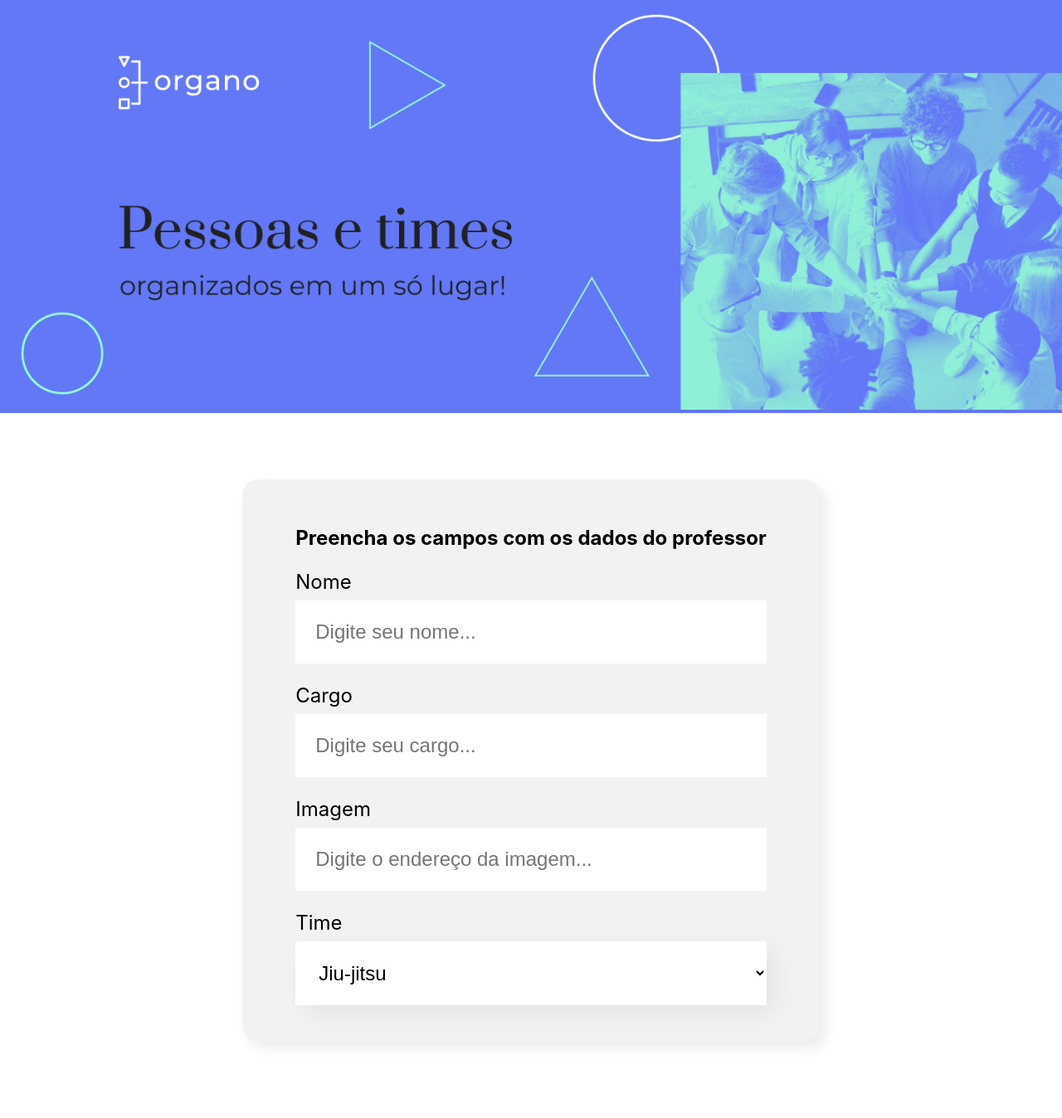
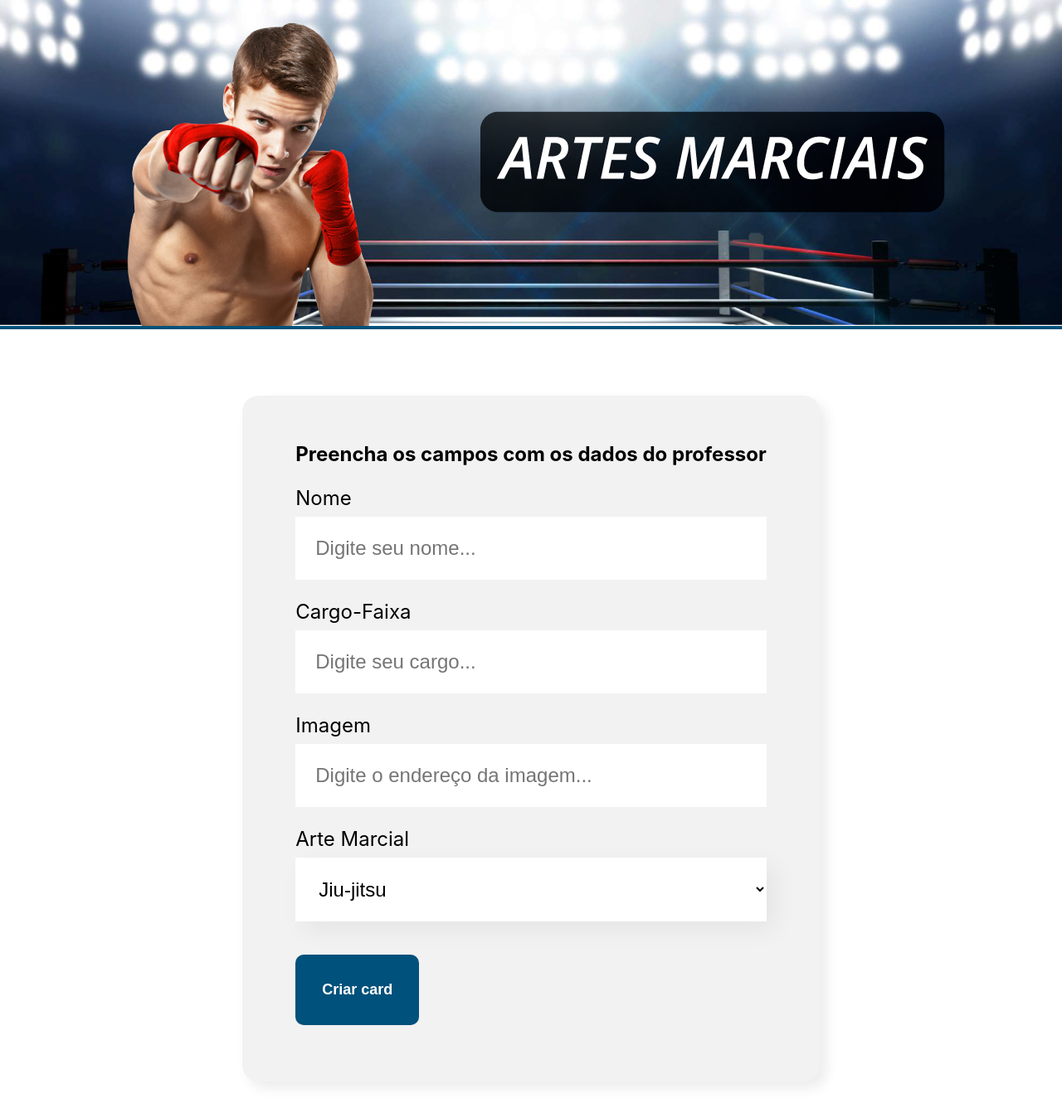
Before and after one commit to rafaelbucard/people-and-teams, a React (Create React App) app: page / in a window 1280 px wide. Shown: the top 1348 px of the page at 83% size. Built offline with nearby package versions, Linux system fonts and the light colour scheme.

Commit message:
feat: creare buttonand change banner

```diff
--- a/src/components/Banner/Banner.css
+++ b/src/components/Banner/Banner.css
@@ -1,5 +1,5 @@
 .banner {
-    background-color: #6278f7;
+    background-color: #00517b ;
     text-align: center;
 }
 
--- a/src/components/Banner/index.js
+++ b/src/components/Banner/index.js
@@ -3,7 +3,7 @@ import './Banner.css'
 const Banner = () => {
     return(
         <header className='banner'>
-            <img src="/images/banner.png" alt="Banner Pincipal"/>
+            <img src="/images/banner.jpg" alt="Banner Pincipal"/>
         </header>
     )
 }
--- /dev/null
+++ b/src/components/Button/Button.css
@@ -0,0 +1,15 @@
+.button {
+    background-color: #00517b;
+    border-radius: 10px;
+    font-weight: 700;
+    font-size: 18px;
+    padding: 32px;
+    border: none;
+    cursor: pointer;
+    color: #fff;
+    margin: 32px 0;
+}
+
+.button:hover {
+    color: #95ffd4;
+}
--- /dev/null
+++ b/src/components/Button/index.js
@@ -0,0 +1,11 @@
+import './Button.css'
+
+const Button = (props) => {
+    return (
+        <button className='button'>
+            {props.children}
+        </button>
+    )
+}
+
+export default Button
--- a/src/components/Form/index.js
+++ b/src/components/Form/index.js
@@ -1,6 +1,7 @@
 import './Form.css'
 import TextField from '../TextField';
 import DropdownList from '../DropdownList';
+import Button from '../Button';
 
 const Form = () =>{
 
@@ -14,14 +15,22 @@ const Form = () =>{
         'Box'
     ]
 
+    const cardSave = (event) =>{
+        event.preventDefault()
+        console.log('Form foi submetido')
+    }
+
     return(
         <section className='formulario'>
-            <form>
+            <form onSubmit={cardSave}>
                 <h1>Preencha os campos com os dados do professor</h1>
-                <TextField label = "Nome" placeholder = "Digite seu nome"/>
-                <TextField label = "Cargo" placeholder = "Digite seu cargo"/>
+                <TextField required={true} label = "Nome" placeholder = "Digite seu nome"/>
+                <TextField required={true} label = "Cargo-Faixa" placeholder = "Digite seu cargo"/>
                 <TextField label = "Imagem" placeholder = "Digite o endereço da imagem" />
-                <DropdownList label = "Time" items = {teams}/>
+                <DropdownList required={true} label = "Arte Marcial" items = {teams}/>
+                <Button>
+                    Criar card
+                </Button>
             </form>
         </section>
     )
--- a/src/components/TextField/index.js
+++ b/src/components/TextField/index.js
@@ -5,7 +5,7 @@ const TextField = (props) => {
     return (
         <div className="text-field">
             <label>{props.label}</label>
-            <input placeholder={placeholderString}/>
+            <input required={props.required}placeholder={placeholderString}/>
         </div>
     )
 }
```
Also changed, not shown: public/images/banner.jpg (added), public/images/banner.png (deleted).
